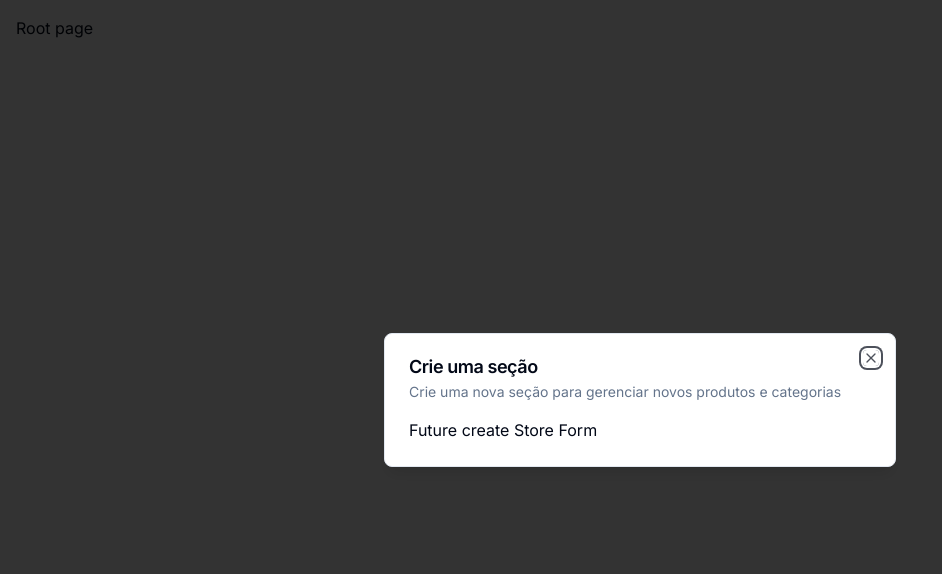
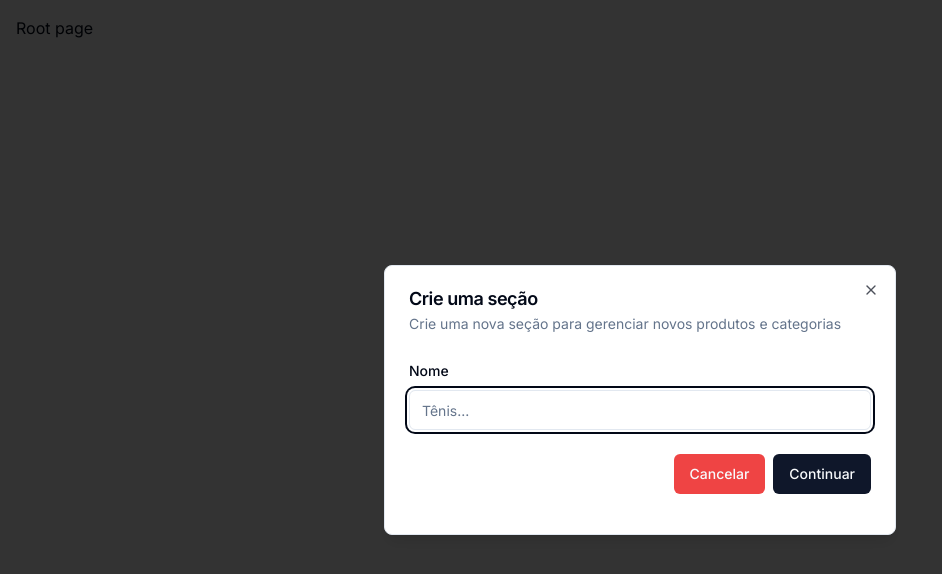
Before and after one commit to Matheus-Arruda3006/sports-admin, a Next.js app: page / in a window 1280 px wide. Shown: the top 574 px of the page, without its empty margins (0-942 px from the left). Built offline with nearby package versions, Linux system fonts and the light colour scheme.

Commit message:
form and modal finalized commit

```diff
--- a/components/modals/store-modal.tsx
+++ b/components/modals/store-modal.tsx
@@ -1,15 +1,65 @@
 "use client";
+
+import *  as z from 'zod';
 
 import { useStoreModal } from "@/hooks/use-store-modal";
 import { Modal } from "@/components/ui/modal";
+import { useForm } from 'react-hook-form';
+import { zodResolver } from '@hookform/resolvers/zod';
+import { Form, FormControl, FormField, FormItem, FormLabel, FormMessage } from '@/components/ui/form';
+import { Input } from '@/components/ui/input';
+import { Button } from '@/components/ui/button';
+
+const formSchema = z.object({
+    name: z.string().min(1)
+});
 
 export const StoreModal = () => {
+
+    const form = useForm<z.infer<typeof formSchema>>({
+        resolver: zodResolver(formSchema),
+        defaultValues: {
+            name: "",
+        },
+    });
+
+
+    const onSubmit = async (values: z.infer<typeof formSchema>) => {
+        //TODO: Criar seção
+        console.log(values);
+    }
 
     const storeModal = useStoreModal();
 
     return (
         <Modal title="Crie uma seção" description="Crie uma nova seção para gerenciar novos produtos e categorias"      isOpen={storeModal.isOpen} onClose={storeModal.onClose}>
-            Future create Store Form
+            <div>
+                <div className='space-y-4 pb-4 py-2'>
+                    <Form {...form}>
+                        <form onSubmit={form.handleSubmit(onSubmit)}>
+                            <FormField control={form.control} name='name' render={({field}) => (
+                                <FormItem>
+                                    <FormLabel>Nome</FormLabel>
+                                    <FormControl>
+                                        <Input placeholder='Tênis...' {...field}/>
+                                    </FormControl>
+                                    <FormMessage/>
+                                </FormItem>
+                            )}/>
+
+                            <div className='pt-6 space-x-2 flex items-center justify-end w-full'>
+                                <Button variant={'destructive'} onClick={storeModal.onClose}>
+                                    Cancelar
+                                </Button>
+                                <Button variant={'default'} type='submit'>
+                                    Continuar
+                                </Button>
+                            </div>
+                        </form>
+                    </Form>
+                </div>
+            </div>
+
         </Modal>
     );
 
--- /dev/null
+++ b/components/ui/button.tsx
@@ -0,0 +1,56 @@
+import * as React from "react"
+import { Slot } from "@radix-ui/react-slot"
+import { cva, type VariantProps } from "class-variance-authority"
+
+import { cn } from "@/lib/utils"
+
+const buttonVariants = cva(
+  "inline-flex items-center justify-center whitespace-nowrap rounded-md text-sm font-medium ring-offset-background transition-colors focus-visible:outline-none focus-visible:ring-2 focus-visible:ring-ring focus-visible:ring-offset-2 disabled:pointer-events-none disabled:opacity-50",
+  {
+    variants: {
+      variant: {
+        default: "bg-primary text-primary-foreground hover:bg-primary/90",
+        destructive:
+          "bg-destructive text-destructive-foreground hover:bg-destructive/90",
+        outline:
+          "border border-input bg-background hover:bg-accent hover:text-accent-foreground",
+        secondary:
+          "bg-secondary text-secondary-foreground hover:bg-secondary/80",
+        ghost: "hover:bg-accent hover:text-accent-foreground",
+        link: "text-primary underline-offset-4 hover:underline",
+      },
+      size: {
+        default: "h-10 px-4 py-2",
+        sm: "h-9 rounded-md px-3",
+        lg: "h-11 rounded-md px-8",
+        icon: "h-10 w-10",
+      },
+    },
+    defaultVariants: {
+      variant: "default",
+      size: "default",
+    },
+  }
+)
+
+export interface ButtonProps
+  extends React.ButtonHTMLAttributes<HTMLButtonElement>,
+    VariantProps<typeof buttonVariants> {
+  asChild?: boolean
+}
+
+const Button = React.forwardRef<HTMLButtonElement, ButtonProps>(
+  ({ className, variant, size, asChild = false, ...props }, ref) => {
+    const Comp = asChild ? Slot : "button"
+    return (
+      <Comp
+        className={cn(buttonVariants({ variant, size, className }))}
+        ref={ref}
+        {...props}
+      />
+    )
+  }
+)
+Button.displayName = "Button"
+
+export { Button, buttonVariants }
--- /dev/null
+++ b/components/ui/form.tsx
@@ -0,0 +1,176 @@
+import * as React from "react"
+import * as LabelPrimitive from "@radix-ui/react-label"
+import { Slot } from "@radix-ui/react-slot"
+import {
+  Controller,
+  ControllerProps,
+  FieldPath,
+  FieldValues,
+  FormProvider,
+  useFormContext,
+} from "react-hook-form"
+
+import { cn } from "@/lib/utils"
+import { Label } from "@/components/ui/label"
+
+const Form = FormProvider
+
+type FormFieldContextValue<
+  TFieldValues extends FieldValues = FieldValues,
+  TName extends FieldPath<TFieldValues> = FieldPath<TFieldValues>
+> = {
+  name: TName
+}
+
+const FormFieldContext = React.createContext<FormFieldContextValue>(
+  {} as FormFieldContextValue
+)
+
+const FormField = <
+  TFieldValues extends FieldValues = FieldValues,
+  TName extends FieldPath<TFieldValues> = FieldPath<TFieldValues>
+>({
+  ...props
+}: ControllerProps<TFieldValues, TName>) => {
+  return (
+    <FormFieldContext.Provider value={{ name: props.name }}>
+      <Controller {...props} />
+    </FormFieldContext.Provider>
+  )
+}
+
+const useFormField = () => {
+  const fieldContext = React.useContext(FormFieldContext)
+  const itemContext = React.useContext(FormItemContext)
+  const { getFieldState, formState } = useFormContext()
+
+  const fieldState = getFieldState(fieldContext.name, formState)
+
+  if (!fieldContext) {
+    throw new Error("useFormField should be used within <FormField>")
+  }
+
+  const { id } = itemContext
+
+  return {
+    id,
+    name: fieldContext.name,
+    formItemId: `${id}-form-item`,
+    formDescriptionId: `${id}-form-item-description`,
+    formMessageId: `${id}-form-item-message`,
+    ...fieldState,
+  }
+}
+
+type FormItemContextValue = {
+  id: string
+}
+
+const FormItemContext = React.createContext<FormItemContextValue>(
+  {} as FormItemContextValue
+)
+
+const FormItem = React.forwardRef<
+  HTMLDivElement,
+  React.HTMLAttributes<HTMLDivElement>
+>(({ className, ...props }, ref) => {
+  const id = React.useId()
+
+  return (
+    <FormItemContext.Provider value={{ id }}>
+      <div ref={ref} className={cn("space-y-2", className)} {...props} />
+    </FormItemContext.Provider>
+  )
+})
+FormItem.displayName = "FormItem"
+
+const FormLabel = React.forwardRef<
+  React.ElementRef<typeof LabelPrimitive.Root>,
+  React.ComponentPropsWithoutRef<typeof LabelPrimitive.Root>
+>(({ className, ...props }, ref) => {
+  const { error, formItemId } = useFormField()
+
+  return (
+    <Label
+      ref={ref}
+      className={cn(error && "text-destructive", className)}
+      htmlFor={formItemId}
+      {...props}
+    />
+  )
+})
+FormLabel.displayName = "FormLabel"
+
+const FormControl = React.forwardRef<
+  React.ElementRef<typeof Slot>,
+  React.ComponentPropsWithoutRef<typeof Slot>
+>(({ ...props }, ref) => {
+  const { error, formItemId, formDescriptionId, formMessageId } = useFormField()
+
+  return (
+    <Slot
+      ref={ref}
+      id={formItemId}
+      aria-describedby={
+        !error
+          ? `${formDescriptionId}`
+          : `${formDescriptionId} ${formMessageId}`
+      }
+      aria-invalid={!!error}
+      {...props}
+    />
+  )
+})
+FormControl.displayName = "FormControl"
+
+const FormDescription = React.forwardRef<
+  HTMLParagraphElement,
+  React.HTMLAttributes<HTMLParagraphElement>
+>(({ className, ...props }, ref) => {
+  const { formDescriptionId } = useFormField()
+
+  return (
+    <p
+      ref={ref}
+      id={formDescriptionId}
+      className={cn("text-sm text-muted-foreground", className)}
+      {...props}
+    />
+  )
+})
+FormDescription.displayName = "FormDescription"
+
+const FormMessage = React.forwardRef<
+  HTMLParagraphElement,
+  React.HTMLAttributes<HTMLParagraphElement>
+>(({ className, children, ...props }, ref) => {
+  const { error, formMessageId } = useFormField()
+  const body = error ? String(error?.message) : children
+
+  if (!body) {
+    return null
+  }
+
+  return (
+    <p
+      ref={ref}
+      id={formMessageId}
+      className={cn("text-sm font-medium text-destructive", className)}
+      {...props}
+    >
+      {body}
+    </p>
+  )
+})
+FormMessage.displayName = "FormMessage"
+
+export {
+  useFormField,
+  Form,
+  FormItem,
+  FormLabel,
+  FormControl,
+  FormDescription,
+  FormMessage,
+  FormField,
+}
--- /dev/null
+++ b/components/ui/input.tsx
@@ -0,0 +1,25 @@
+import * as React from "react"
+
+import { cn } from "@/lib/utils"
+
+export interface InputProps
+  extends React.InputHTMLAttributes<HTMLInputElement> {}
+
+const Input = React.forwardRef<HTMLInputElement, InputProps>(
+  ({ className, type, ...props }, ref) => {
+    return (
+      <input
+        type={type}
+        className={cn(
+          "flex h-10 w-full rounded-md border border-input bg-background px-3 py-2 text-sm ring-offset-background file:border-0 file:bg-transparent file:text-sm file:font-medium placeholder:text-muted-foreground focus-visible:outline-none focus-visible:ring-2 focus-visible:ring-ring focus-visible:ring-offset-2 disabled:cursor-not-allowed disabled:opacity-50",
+          className
+        )}
+        ref={ref}
+        {...props}
+      />
+    )
+  }
+)
+Input.displayName = "Input"
+
+export { Input }
--- /dev/null
+++ b/components/ui/label.tsx
@@ -0,0 +1,26 @@
+"use client"
+
+import * as React from "react"
+import * as LabelPrimitive from "@radix-ui/react-label"
+import { cva, type VariantProps } from "class-variance-authority"
+
+import { cn } from "@/lib/utils"
+
+const labelVariants = cva(
+  "text-sm font-medium leading-none peer-disabled:cursor-not-allowed peer-disabled:opacity-70"
+)
+
+const Label = React.forwardRef<
+  React.ElementRef<typeof LabelPrimitive.Root>,
+  React.ComponentPropsWithoutRef<typeof LabelPrimitive.Root> &
+    VariantProps<typeof labelVariants>
+>(({ className, ...props }, ref) => (
+  <LabelPrimitive.Root
+    ref={ref}
+    className={cn(labelVariants(), className)}
+    {...props}
+  />
+))
+Label.displayName = LabelPrimitive.Root.displayName
+
+export { Label }
--- a/package.json
+++ b/package.json
@@ -10,15 +10,20 @@
   },
   "dependencies": {
     "@clerk/nextjs": "^4.29.1",
+    "@hookform/resolvers": "^3.3.3",
     "@radix-ui/react-dialog": "^1.0.5",
+    "@radix-ui/react-label": "^2.0.2",
+    "@radix-ui/react-slot": "^1.0.2",
     "class-variance-authority": "^0.7.0",
     "clsx": "^2.0.0",
     "lucide-react": "^0.303.0",
     "next": "14.0.4",
     "react": "^18",
     "react-dom": "^18",
+    "react-hook-form": "^7.49.2",
     "tailwind-merge": "^2.2.0",
     "tailwindcss-animate": "^1.0.7",
+    "zod": "^3.22.4",
     "zustand": "^4.4.7"
   },
   "devDependencies": {
```
Also changed, not shown: 1 other file (tests, documents, lock files or other folders).
